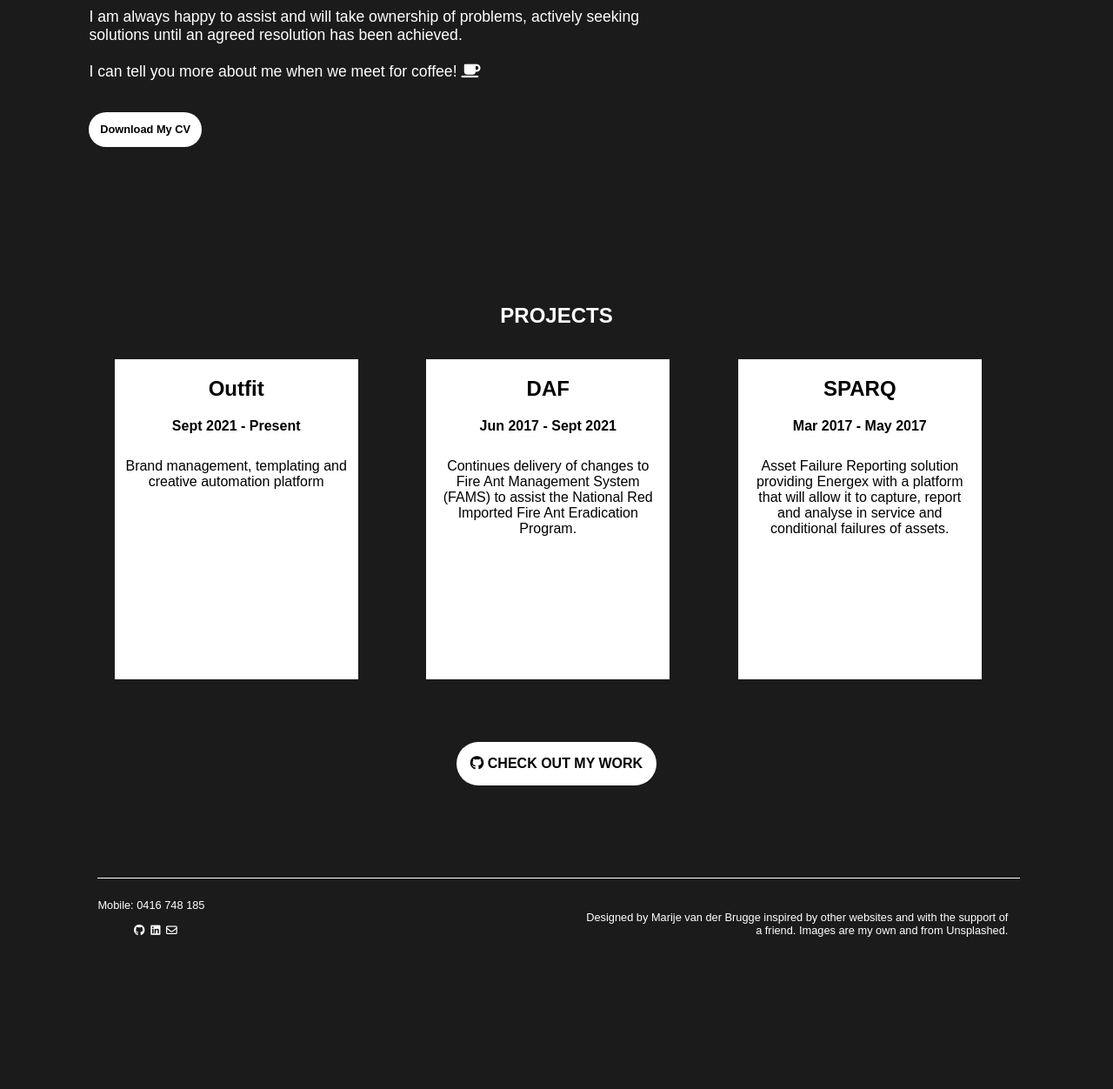
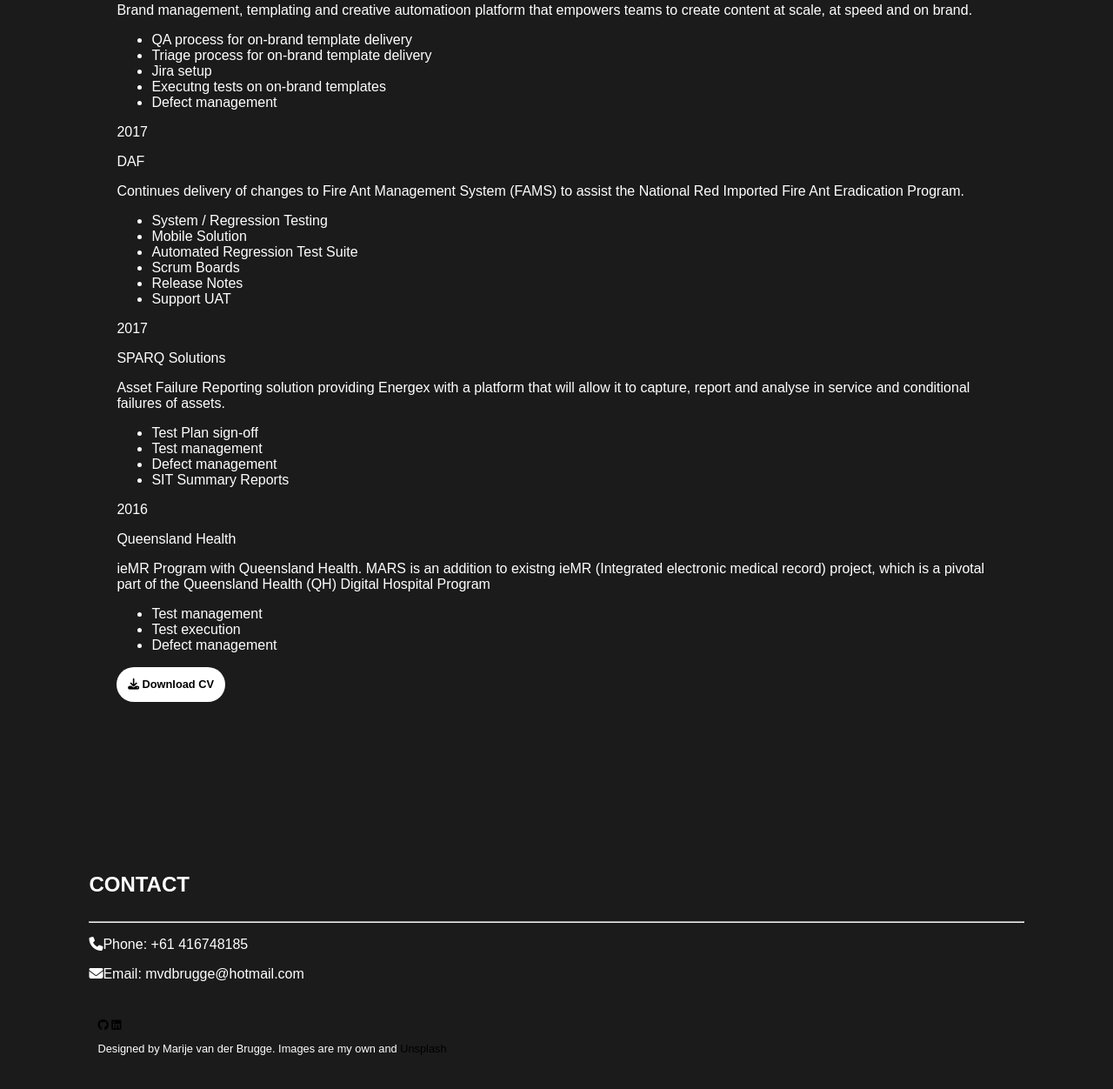
Before and after one commit to marijeb/marijeb.github-io, a plain HTML site: page index.html in a window 1280 px wide. Shown: the part 1226-2478 px from the top of the page at 87% size. Before the commit the page ends 2343 px from the top, so only its background shows below. Drawn offline with Linux system fonts and the light colour scheme.

Commit message:
Add files via upload

```diff
--- a/index.html
+++ b/index.html
@@ -31,55 +31,46 @@ src="javascript/NavMenu.js">
 
 <body>
 
-<!-- The overlay -->
-<div id="myNav" class="overlay" >
+<!-- Sidebar with image -->
 
-<!-- Button to close the overlay navigation -->
-  <a href="javascript:void(0)" class="closebtn" onclick="closeNav()">&times;</a>
+<nav class="sidenav">
+    <div class="bg-img">
 
-<!-- Overlay content -->
-    <div class="overlay-content">
     <a href="#section-about"
        onclick="closeNav()">About</a>
-        <a href="#section-projects"
+    <a href="#section-project"
        onclick="closeNav()">Projects</a>
-        <a href="#footer"
+    <a href="#section-contact"
        onclick="closeNav()">Contact</a>
     </div>
-</div>
+</nav>
 
-<!-- Use any element to open/show the overlay navigation menu -->
-<div class="openbtn">
-    <span onclick="openNav()">&#9776</span>
-</div>
 
-<!-- header -->
-<header class="header">
-     <div class="header_text-box">
-            <h1 class="heading-primary">
-                <span class="heading-primary_main">Marije van der Brugge</span>
-                <span class="heading-primary_sub">Test Analyst</span>
-            </h1>
-            <a data-scroll href="#section-about" class="btn btn-white">Find Out More</a>
-     </div>
+
+
+<!-- Page Content -->
+
+<!-- Header -->
+
+    <header class="center">
+    <p class="header">Marije van der Brugge</p>
+    <p class = "title">Test Analyst</p>
+    <a href="https://drive.google.com/file/d/19bZR19zVwSaYcRO2MFvqb5GjemZzf7lh/view?usp=sharing" target="_blank" class="btn-download" ><i class="fa fa-download"></i> Download CV</a>
     </header>
-<main>
 
 <!-- section about -->
+<div class = "main">
     <section class="section-about" id="section-about">
-        <div class="u-center-text u-margin-bottom-big">
-            <h2 class="heading_secondary">About
-                <span class=heading-secondary_bold>Me
-                </span>
-            </h2>
-        </div>
+
          <div class="row">
              <div class=column_summary>
                 <div class="column_left">
-                    <h3 class="heading_tertiary u-margin-bottom-small">
+                    <h2 class="heading_secondary">About</h2>
+                    <hr class="opacity">
+                    <h3 class="heading_tertiary">
                         I'm a Test Analyst, who has an keen interest in test automation.
                     </h3>
-                    <p class="profile_summary">
+                    <p class="summary">
                     My name is Marije originally from The Netherlands, now living in Brisbane.
                     <br><br>
                     I currently work as a Test Analyst. I have experience in various domains during my career, including government, insurance, mining and banking.<br><br>
@@ -88,9 +79,9 @@ src="javascript/NavMenu.js">
                     People like Richard Bradshaw, Angie Jones and Bas Dijkstra are people I follow. They've done great work in improving the view and expectations of test automation.
                     <br><br>
                     As a team player, I work closely with product managers, designers and software engineers to ensure that we as a team are delivering an unique experience to users.<br>I believe quality is something that should be checked throughout the process, not just at the end.<br><br>
-                    I am always happy to assist and will take ownership of problems, actively seeking solutions until an agreed resolution has been achieved.<br><br> I can tell you more about me when we meet for coffee!  <i class="fa-solid fa-mug-saucer"></i>
+                    I am always happy to assist and will take ownership of problems, actively seeking solutions until an agreed resolution has been achieved.<br><br> I can tell you more about me when we meet for a ("virtual") coffee!  <i class="fa-solid fa-mug-saucer"></i>
                     </p>
-                    <a href="https://drive.google.com/file/d/19bZR19zVwSaYcRO2MFvqb5GjemZzf7lh/view?usp=sharing" target="_blank" class="btn-download" >Download My CV</a>
+
 
                 </div>
                 <div class="column_right">
@@ -103,51 +94,30 @@ src="javascript/NavMenu.js">
            </section>
 
 <!-- section projects -->
-<section class="section-projects" id="section-projects">
-        <div class="u-center-text u-margin-bottom-big">
-            <h2 class="heading_secondary">
-                        Projects
-            </h2>
-        </div>
-
-<div class="row">
-    <div class="column">
-            <div class="flip-card">
-                <div class="flip-card-inner">
-                    <div class="flip-card-front">
-                    <h2 class=front_card_title>Outfit</h2>
-                    <p class="front_card_sub_title">Sept 2021 - Present</p>
-                    <p class="front_card_text">Brand management, templating and creative automation platform</p>
-                    </div>
-                    <div class="flip-card-back">
-                    <h3 class=back_card_title>Outfit</h3>
-                    <p class=back_card_sub_title></p>
-                    <div class="card_details">
+<section class="section-project" id="section-project">
+ <h2 class="heading_secondary">Projects</h2>
+    <hr class="opacity">
+    <div class="timeline">
+        <div class="container">
+        <div class="content">
+          <div class="timeline-period">2021</div>
+          <p class = "timeline-heading">Outfit</p>
+            <p class="timeline-summary">Brand management, templating and creative automatioon platform that empowers teams to create content at scale, at speed and on brand. </p>
             <ul>
                 <li>QA process for on-brand template delivery</li>
                 <li>Triage process for on-brand template delivery</li>
-                            <li>Scrum Boards</li>
-                            <li>Testing on-brand templates</li>
+                <li>Jira setup</li>
+                <li>Executng tests on on-brand templates</li>
+                <li>Defect management</li>
             </ul>
         </div>
         </div>
-                </div>
-            </div>
-        </div>
 
-
-<div class="column">
-    <div class="flip-card">
-        <div class="flip-card-inner">
-            <div class="flip-card-front">
-            <h2 class=front_card_title>DAF</h2>
-            <p class="front_card_sub_title">Jun 2017 - Sept 2021</p>
-            <p class="front_card_text">Continues delivery of changes to Fire Ant Management System (FAMS) to assist the National Red Imported Fire Ant Eradication Program.</p>
-            </div>
-            <div class="flip-card-back">
-            <h3 class=back_card_title>Project</h3>
-            <p class=back_card_sub_title>FAMS</p>
-            <div class="card_details">
+        <div class="container">
+        <div class="content">
+          <div class="timeline-period">2017</div>
+          <p class = "timeline-heading">DAF</p>
+            <p class="timeline-summary">Continues delivery of changes to Fire Ant Management System (FAMS) to assist the National Red Imported Fire Ant Eradication Program.</p>
             <ul>
                 <li>System / Regression Testing</li>
                 <li>Mobile Solution</li>
@@ -158,22 +128,12 @@ src="javascript/NavMenu.js">
             </ul>
         </div>
         </div>
-        </div>
-    </div>
-</div>
 
-<div class="column">
-    <div class="flip-card">
-        <div class="flip-card-inner">
-            <div class="flip-card-front">
-            <h2 class=front_card_title>SPARQ</h2>
-            <p class="front_card_sub_title">Mar 2017 - May 2017</p>
-            <p class="front_card_text">Asset Failure Reporting solution providing Energex with a platform that will allow it to capture, report and analyse in service and conditional failures of assets.</p>
-            </div>
-            <div class="flip-card-back">
-            <h3 class=back_card_title>Project</h3>
-            <p class=back_card_sub_title>Asset Failure Reporting</p>
-            <div class="card_details">
+        <div class="container">
+        <div class="content">
+          <div class="timeline-period">2017</div>
+            <p class = "timeline-heading">SPARQ Solutions</p>
+            <p class="timeline-summary">Asset Failure Reporting solution providing Energex with a platform that will allow it to capture, report and analyse in service and conditional failures of assets.</p>
              <ul>
                 <li>Test Plan sign-off</li>
                 <li>Test management</li>
@@ -182,38 +142,48 @@ src="javascript/NavMenu.js">
             </ul>
         </div>
         </div>
+
+        <div class="container">
+        <div class="content">
+          <div class="timeline-period">2016</div>
+            <p class = "timeline-heading">Queensland Health</p>
+            <p class="timeline-summary">ieMR Program with Queensland Health. MARS is an addition to existng ieMR (Integrated electronic medical record) project, which is a pivotal part of the Queensland Health (QH) Digital Hospital Program</p>
+             <ul>
+                <li>Test management</li>
+                <li>Test execution</li>
+                <li>Defect management</li>
+            </ul>
         </div>
         </div>
     </div>
-</div>
+    <p><a href="https://drive.google.com/file/d/19bZR19zVwSaYcRO2MFvqb5GjemZzf7lh/view?usp=sharing" target="_blank" class="btn-download" ><i class="fa fa-download margin-fa"></i> Download CV</a></p>
+
+</section>
 
 
- <div class="u-center-text u-margin-top-hug">
-    <a href="https://github.com/marijeb" target="_blank" class="btn btn-git"><i class="fab fa-github"></i> Check Out My Work</a>
+<!-- section contact me -->
+<section class="section-contact" id="section-contact">
+    <h2 class="heading_secondary">Contact</h2>
+    <hr class="opacity">
+    <div class = contact-details>
+        <p ><i class="fa fa-phone margin-right"></i>Phone: +61 416748185</p>
+        <p><i class="fa fa-envelope margin-right"></i>Email: mvdbrugge@hotmail.com</p>
     </div>
     </section>
-</main>
+
+
 
 <!-- footer -->
     <footer class="footer" id="footer">
-        <div class="row topline">
-                <div class="col-1-of-2">
-                <div class="footer_navigation">
-                    <p>Mobile: 0416 748 185</p>
-                    <ul class="footer-list">
-                    <li class=footer-item>
-                        <a href="https://github.com/marijeb" class=footer-link target="_blank" ><i class="fab fa-github" ></i></a></li>
-                    <li class=footer-item><a href="https://www.linkedin.com/in/marije-van-der-brugge-3547522" class=footer-link target="_blank" ><i class="fab fa-linkedin"></i></a></li>
-                    <li class=footer-item><a href="mailto:mvdbrugge@hotmail.com" class=footer-link><i class="far fa-envelope"></i></a></li>
-                    </ul>
+        <a href="https://github.com/marijeb" class=opacity target="_blank" ><i class="fab fa-github" ></i></a>
+
+       <a href="https://www.linkedin.com/in/marije-van-der-brugge-3547522" class=opacity target="_blank" ><i class="fab fa-linkedin"></i></a>
+
+        <p class="footer-copyright">
+        Designed by Marije van der Brugge. Images are my own and <a href="https://unsplash.com">Unsplash</a>   </p>
+
+
+    </footer>
 </div>
-            </div>
-            <div class="col-1-of-2">
-                 <p class="footer_copyright">
-                     Designed by Marije van der Brugge inspired by other websites and with the support of a friend. Images are my own and from Unsplashed.
-                 </p>
-            </div>
-        </div>
-       </footer>
 </body>
 </html>
```
Lines whose indentation alone changed are shown as unchanged.
